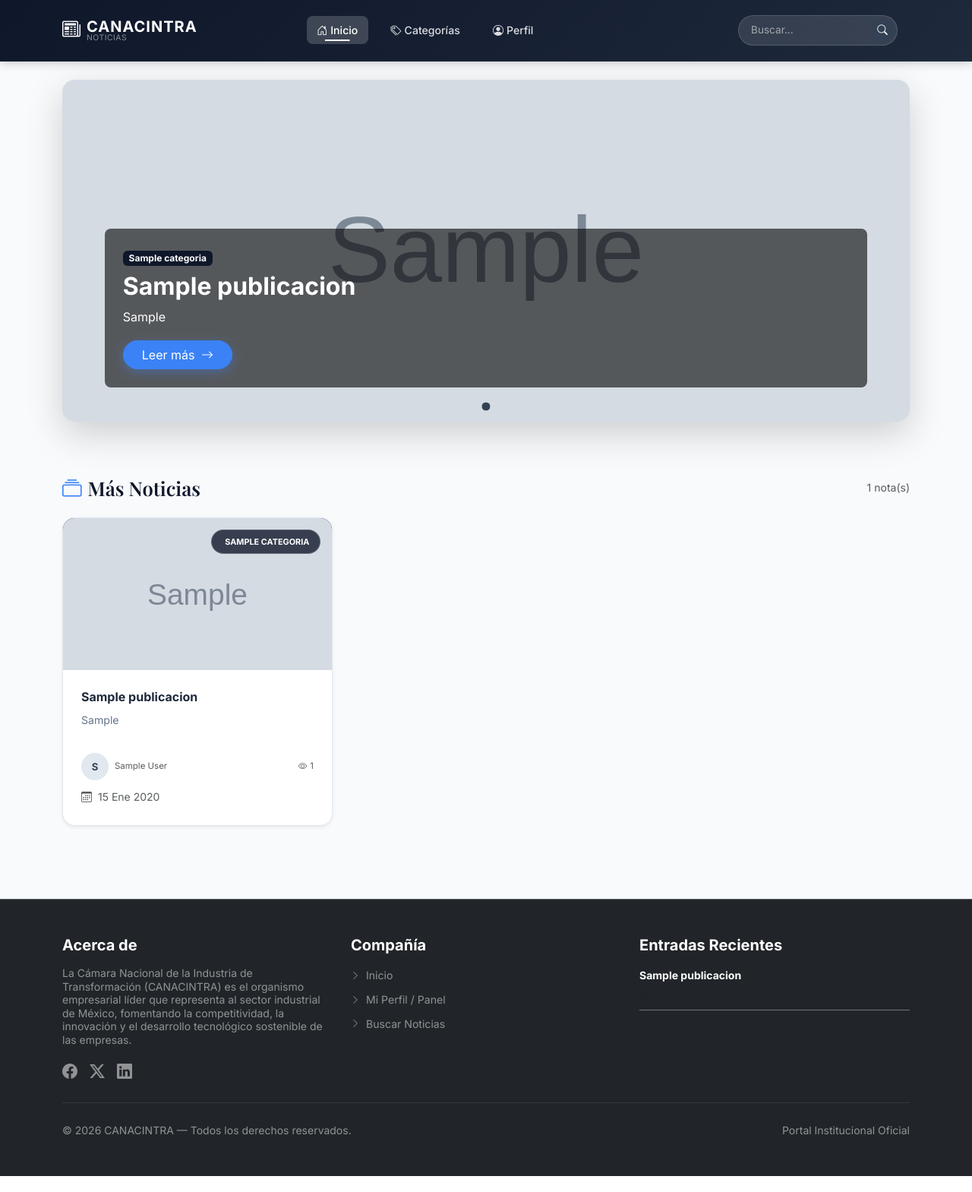
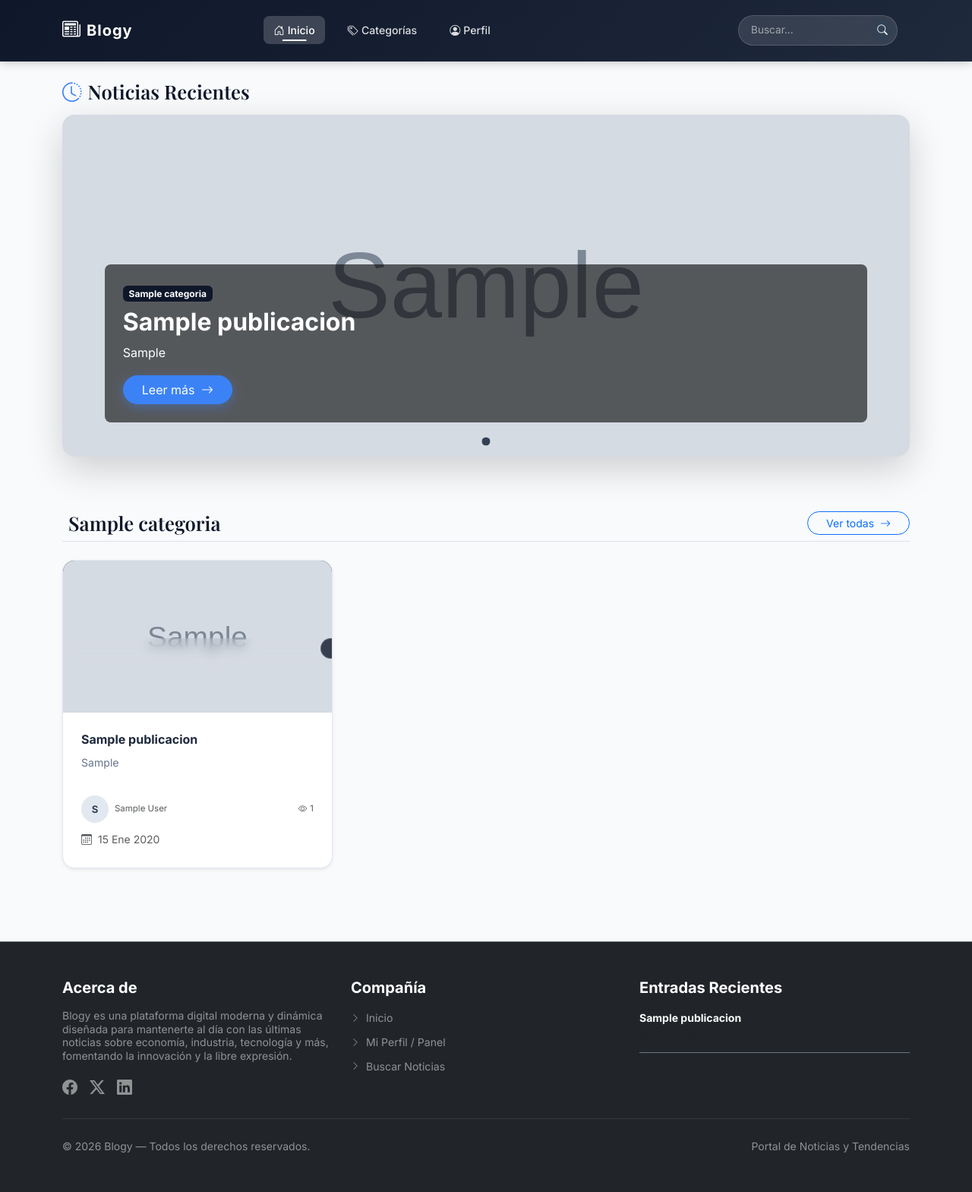
Before and after one commit to Juanito-Diaz/Canacintra, a Django app: page / in a window 1280 px wide. Shown: the whole page at 76% size. Before the commit the page ends 1548 px from the top, so only its background shows below. Run offline with Django 5.2, Linux system fonts and the light colour scheme; tables that the repository leaves empty hold one stand-in row (values such as "Sample post"); grey boxes marked "Sample" are stand-in pictures.

Commit message:
Agregue nuevas cosas, pero aun falta por ponerle algunas cosas.

```diff
--- a/core/views.py
+++ b/core/views.py
@@ -36,24 +36,25 @@ def _publicaciones_activas():
 # ─────────────────────────────────────────────
 def index(request):
     """
-    Página principal: muestra las últimas noticias publicadas con paginación.
-    Incluye las 5 noticias más actuales para el carrusel superior.
+    Página principal: muestra las noticias agrupadas por categorías,
+    e incluye las 5 noticias más recientes en la sección de 'Noticias Recientes'.
     """
     qs = _publicaciones_activas()
-    recientes = qs[:5]  # Para el carrusel solicitado en hazlo.md
-
-    # El listado de abajo puede empezar después de las destacadas o incluir todas
-    paginator = Paginator(qs, 9)
-    pagina = request.GET.get('pagina', 1)
-    noticias_paginadas = paginator.get_page(pagina)
+    recientes = qs[:5]  # Para el carrusel de noticias recientes
 
     categorias = Categoria.objects.all().order_by('nombre')
+    # Pre-cargar las 3 últimas publicaciones publicadas de cada categoría
+    for cat in categorias:
+        cat.ultimas_publicaciones = (
+            cat.publicaciones.filter(estatus__nombre=Estatus.PUBLICADA)
+            .select_related('autor')
+            .order_by('-fecha_publicacion', '-fecha_creacion')[:3]
+        )
 
     context = {
         'recientes': recientes,
-        'noticias': noticias_paginadas,
         'categorias': categorias,
-        'titulo_pagina': 'Noticias CANACINTRA',
+        'titulo_pagina': 'Blogy | Tu Portal de Noticias',
     }
     return render(request, 'core/index.html', context)
 
@@ -306,6 +307,8 @@ def admin_noticia_crear(request):
         resumen = request.POST.get('resumen', '').strip()
         categoria_id = request.POST.get('categoria', '')
         estatus_id = request.POST.get('estatus', '')
+        imagen_modo = request.POST.get('imagen_modo', 'archivo')  # 'archivo' o 'url'
+        imagen_url_valor = request.POST.get('imagen_url', '').strip()
 
         if not titulo or not contenido or not categoria_id or not estatus_id:
             messages.error(request, 'Por favor completa todos los campos requeridos.')
@@ -322,8 +325,12 @@ def admin_noticia_crear(request):
                 autor=request.user
             )
 
-            if 'imagen_destacada' in request.FILES:
+            if imagen_modo == 'archivo' and 'imagen_destacada' in request.FILES:
                 noticia.imagen_destacada = request.FILES['imagen_destacada']
+                noticia.imagen_url = None
+            elif imagen_modo == 'url' and imagen_url_valor:
+                noticia.imagen_url = imagen_url_valor
+                noticia.imagen_destacada = None
 
             noticia.save()
             messages.success(request, 'Publicación creada con éxito.')
@@ -351,6 +358,8 @@ def admin_noticia_editar(request, pk):
         resumen = request.POST.get('resumen', '').strip()
         categoria_id = request.POST.get('categoria', '')
         estatus_id = request.POST.get('estatus', '')
+        imagen_modo = request.POST.get('imagen_modo', 'archivo')  # 'archivo' o 'url'
+        imagen_url_valor = request.POST.get('imagen_url', '').strip()
 
         if not titulo or not contenido or not categoria_id or not estatus_id:
             messages.error(request, 'Por favor completa todos los campos requeridos.')
@@ -364,8 +373,12 @@ def admin_noticia_editar(request, pk):
             noticia.categoria = categoria
             noticia.estatus = estatus
 
-            if 'imagen_destacada' in request.FILES:
+            if imagen_modo == 'archivo' and 'imagen_destacada' in request.FILES:
                 noticia.imagen_destacada = request.FILES['imagen_destacada']
+                noticia.imagen_url = None
+            elif imagen_modo == 'url' and imagen_url_valor:
+                noticia.imagen_url = imagen_url_valor
+                noticia.imagen_destacada = None
 
             noticia.save()
             messages.success(request, 'Publicación actualizada con éxito.')
--- a/static/core/css/main.css
+++ b/static/core/css/main.css
@@ -449,13 +449,15 @@ img { max-width: 100%; }
 .news-card {
   background: var(--color-surface);
   border: 1px solid var(--color-border);
-  transition: transform .4s cubic-bezier(0.175, 0.885, 0.32, 1.275), box-shadow .4s ease;
+  transition: transform .4s cubic-bezier(0.175, 0.885, 0.32, 1.275), box-shadow .4s ease, border-color 0.3s ease;
   border-radius: var(--radius-lg);
+  position: relative;
+  cursor: pointer;
 }
 .news-card:hover {
   transform: translateY(-8px) scale(1.01);
   box-shadow: var(--shadow-hover) !important;
-  border-color: var(--color-accent);
+  border-color: var(--color-accent) !important;
 }
 
 .news-card-img-wrapper {
--- a/static/core/js/main.js
+++ b/static/core/js/main.js
@@ -224,6 +224,7 @@
     })
     .then(html => {
       cuerpo.innerHTML = html;
+      initQuillEditor();
       if (pushState) {
         window.history.pushState({ url: url }, '', url);
       }
@@ -269,6 +270,7 @@
     .then(html => {
       if (html) {
         cuerpo.innerHTML = html;
+        initQuillEditor();
       }
     })
     .catch(err => {
@@ -294,4 +296,68 @@
     });
   }
 
+  // ── Inicializador de Quill.js ─────────────────────────────
+  function initQuillEditor() {
+    const textarea = document.getElementById('contenido');
+    const editorDiv = document.getElementById('contenido-editor');
+    if (!textarea || !editorDiv) return;
+
+    if (editorDiv.classList.contains('quill-initialized')) return;
+    editorDiv.classList.add('quill-initialized');
+
+    // Cargar estilos CSS de Quill
+    if (!document.getElementById('quill-css')) {
+      const link = document.createElement('link');
+      link.id = 'quill-css';
+      link.rel = 'stylesheet';
+      link.href = 'https://cdn.jsdelivr.net/npm/quill@2.0.2/dist/quill.snow.css';
+      document.head.appendChild(link);
+    }
+
+    // Cargar librería JS de Quill e inicializar
+    if (window.Quill) {
+      createQuillInstance(textarea, editorDiv);
+    } else {
+      const script = document.createElement('script');
+      script.src = 'https://cdn.jsdelivr.net/npm/quill@2.0.2/dist/quill.js';
+      script.onload = () => createQuillInstance(textarea, editorDiv);
+      document.head.appendChild(script);
+    }
+  }
+
+  function createQuillInstance(textarea, editorDiv) {
+    const toolbarOptions = [
+      [{ 'font': [] }],
+      [{ 'size': ['small', false, 'large', 'huge'] }],
+      ['bold', 'italic', 'underline', 'strike'],
+      [{ 'color': [] }, { 'background': [] }],
+      [{ 'script': 'sub'}, { 'script': 'super' }],
+      [{ 'list': 'ordered'}, { 'list': 'bullet' }],
+      [{ 'indent': '-1'}, { 'indent': '+1' }],
+      [{ 'align': [] }],
+      ['clean']
+    ];
+
+    textarea.style.display = 'none';
+
+    const quill = new Quill(editorDiv, {
+      modules: {
+        toolbar: toolbarOptions
+      },
+      theme: 'snow'
+    });
+
+    if (textarea.value) {
+      quill.root.innerHTML = textarea.value;
+    }
+
+    quill.on('text-change', function() {
+      textarea.value = quill.root.innerHTML === '<p><br></p>' ? '' : quill.root.innerHTML;
+      textarea.dispatchEvent(new Event('change'));
+    });
+  }
+
+  // Inicializar en carga inicial
+  initQuillEditor();
+
 })();
--- a/templates/base.html
+++ b/templates/base.html
@@ -4,8 +4,8 @@
 <head>
   <meta charset="UTF-8" />
   <meta name="viewport" content="width=device-width, initial-scale=1.0" />
-  <meta name="description" content="{% block meta_description %}Portal oficial de noticias de CANACINTRA — Cámara Nacional de la Industria de Transformación.{% endblock %}" />
-  <title>{% block title %}{{ titulo_pagina|default:"CANACINTRA Noticias" }}{% endblock %} | CANACINTRA</title>
+  <meta name="description" content="{% block meta_description %}Portal de noticias Blogy — Tu fuente de información y tendencias.{% endblock %}" />
+  <title>{% block title %}{{ titulo_pagina|default:"Blogy Noticias" }}{% endblock %} | Blogy</title>
 
   <!-- Bootstrap 5 CSS -->
   <link href="https://cdn.jsdelivr.net/npm/bootstrap@5.3.3/dist/css/bootstrap.min.css" rel="stylesheet" />
--- a/templates/core/admin_noticias_form.html
+++ b/templates/core/admin_noticias_form.html
@@ -64,8 +64,8 @@
         <!-- Content -->
         <div class="col-md-12">
           <label for="contenido" class="form-label small fw-bold text-muted">Contenido de la Noticia *</label>
-          <textarea class="form-control bg-white shadow-sm" id="contenido" name="contenido" rows="10"
-                    placeholder="Escribe el cuerpo completo de la noticia aquí..." required>{{ noticia.contenido|default:'' }}</textarea>
+          <div id="contenido-editor"></div>
+          <textarea id="contenido" name="contenido" style="display:none;" required>{{ noticia.contenido|default:'' }}</textarea>
         </div>
 
         <!-- Featured Image -->
--- a/templates/core/dashboard_base.html
+++ b/templates/core/dashboard_base.html
@@ -1,6 +1,6 @@
 {% extends "base.html" %}
 
-{% block title %}Dashboard | CANACINTRA{% endblock %}
+{% block title %}Dashboard | Blogy{% endblock %}
 
 {% block content %}
 <div class="container-fluid py-4 min-vh-100">
--- a/templates/core/index.html
+++ b/templates/core/index.html
@@ -1,20 +1,22 @@
 {% extends "base.html" %}
 {% load static %}
 
-{% block title %}Noticias CANACINTRA{% endblock %}
-{% block meta_description %}Últimas noticias de la Cámara Nacional de la Industria de Transformación — CANACINTRA.{% endblock %}
+{% block title %}Blogy | Tu Portal de Noticias{% endblock %}
+{% block meta_description %}Últimas noticias y artículos destacados agrupados por categorías en Blogy.{% endblock %}
 
 {% block content %}
 
-<!-- ════════════════════════════════════
-     HERO: Noticias Destacadas (top 3)
-════════════════════════════════════ -->
 <!-- ════════════════════════════════════
      HERO: Carrusel de Noticias Recientes (top 5)
 ════════════════════════════════════ -->
 {% if recientes %}
 <section class="hero-carousel-section py-4">
   <div class="container">
+    <div class="d-flex align-items-center justify-content-between mb-3">
+      <h2 class="section-title mb-0">
+        <i class="bi bi-clock-history me-2 text-primary"></i>Noticias Recientes
+      </h2>
+    </div>
     <div id="newsCarousel" class="carousel slide shadow-lg rounded-4 overflow-hidden" data-bs-ride="carousel">
       <div class="carousel-indicators">
         {% for noticia in recientes %}
@@ -61,22 +63,30 @@
 {% endif %}
 
 <!-- ════════════════════════════════════
-     GRID: Más Noticias
+     GRID: Noticias Agrupadas por Categoría
 ════════════════════════════════════ -->
-<section class="noticias-section py-5">
+{% for cat in categorias %}
+  {% if cat.ultimas_publicaciones %}
+  <section class="categoria-section py-5 {% if forloop.counter|divisibleby:2 %}bg-light{% endif %}">
     <div class="container">
-    <div class="d-flex align-items-center justify-content-between mb-4">
+      <div class="d-flex align-items-center justify-content-between mb-4 pb-2 border-bottom">
         <h2 class="section-title mb-0">
-        <i class="bi bi-collection me-2 text-primary"></i>Más Noticias
+          {% if cat.icono_css %}
+            <i class="bi {{ cat.icono_css }} me-2 text-primary"></i>
+          {% else %}
+            <i class="bi bi-collection me-2 text-primary"></i>
+          {% endif %}
+          {{ cat.nombre }}
         </h2>
-      <small class="text-muted">{{ noticias.paginator.count }} nota(s)</small>
+        <a href="{{ cat.get_absolute_url }}" class="btn btn-outline-primary rounded-pill px-4 btn-sm">
+          Ver todas <i class="bi bi-arrow-right ms-1"></i>
+        </a>
       </div>
 
-    {% if noticias %}
       <div class="row g-4">
-      {% for noticia in noticias %}
+        {% for noticia in cat.ultimas_publicaciones %}
         <div class="col-sm-6 col-lg-4">
-        <article class="news-card h-100 rounded-4 overflow-hidden shadow-sm d-flex flex-column">
+          <article class="news-card h-100 rounded-4 overflow-hidden shadow-sm d-flex flex-column position-relative">
             <!-- Imagen -->
             <div class="news-card-img-wrapper">
               {% if noticia.imagen_destacada %}
@@ -88,7 +98,7 @@
                 <i class="bi bi-newspaper fs-1 text-white-50"></i>
               </div>
               {% endif %}
-            <a href="{{ noticia.categoria.get_absolute_url }}" class="news-cat-badge">
+              <a href="{{ noticia.categoria.get_absolute_url }}" class="news-cat-badge position-relative z-3">
                 {% if noticia.categoria.icono_css %}
                   <i class="bi {{ noticia.categoria.icono_css }} me-1"></i>
                 {% endif %}
@@ -98,14 +108,14 @@
             <!-- Contenido -->
             <div class="news-card-body flex-grow-1 d-flex flex-column p-4">
               <h3 class="news-card-title">
-              <a href="{{ noticia.get_absolute_url }}" class="text-decoration-none">
+                <a href="{{ noticia.get_absolute_url }}" class="text-decoration-none stretched-link">
                   {{ noticia.titulo|truncatewords:12 }}
                 </a>
               </h3>
               <p class="news-card-excerpt flex-grow-1">
-              {{ noticia.resumen|default:noticia.contenido|truncatewords:22 }}
+                {{ noticia.resumen|default:noticia.contenido|striptags|truncatewords:22 }}
               </p>
-            <div class="news-card-meta d-flex align-items-center justify-content-between mt-3">
+              <div class="news-card-meta d-flex align-items-center justify-content-between mt-3 position-relative z-3">
                 <div class="d-flex align-items-center gap-2">
                   <div class="author-avatar">
                     {{ noticia.autor.first_name|first|default:"R" }}
@@ -118,7 +128,7 @@
                   <i class="bi bi-eye me-1"></i>{{ noticia.vistas }}
                 </small>
               </div>
-            <div class="mt-2">
+              <div class="mt-2 position-relative z-3">
                 <small class="text-muted">
                   <i class="bi bi-calendar3 me-1"></i>
                   {% if noticia.fecha_publicacion %}
@@ -133,42 +143,15 @@
         </div>
         {% endfor %}
       </div>
-
-    <!-- Paginación -->
-    {% if noticias.has_other_pages %}
-    <nav class="d-flex justify-content-center mt-5" aria-label="Paginación de noticias">
-      <ul class="pagination pagination-custom">
-        {% if noticias.has_previous %}
-        <li class="page-item">
-          <a class="page-link" href="?pagina={{ noticias.previous_page_number }}">
-            <i class="bi bi-chevron-left"></i>
-          </a>
-        </li>
+    </div>
+  </section>
   {% endif %}
-        {% for num in noticias.paginator.page_range %}
-        <li class="page-item {% if noticias.number == num %}active{% endif %}">
-          <a class="page-link" href="?pagina={{ num }}">{{ num }}</a>
-        </li>
-        {% endfor %}
-        {% if noticias.has_next %}
-        <li class="page-item">
-          <a class="page-link" href="?pagina={{ noticias.next_page_number }}">
-            <i class="bi bi-chevron-right"></i>
-          </a>
-        </li>
-        {% endif %}
-      </ul>
-    </nav>
-    {% endif %}
-
-    {% else %}
-    <div class="text-center py-5">
+{% empty %}
+  <div class="container py-5 text-center">
     <i class="bi bi-newspaper fs-1 text-muted mb-3 d-block"></i>
     <h4 class="text-muted">No hay noticias publicadas aún.</h4>
-      <p class="text-muted">Las noticias publicadas aparecerán aquí.</p>
+    <p class="text-muted">Las noticias publicadas aparecerán aquí organizadas por categorías.</p>
   </div>
-    {% endif %}
-  </div>
-</section>
+{% endfor %}
 
 {% endblock %}
--- a/templates/core/login.html
+++ b/templates/core/login.html
@@ -10,7 +10,7 @@
           <div class="brand-icon mx-auto mb-3" style="width: 60px; height: 60px; font-size: 2rem;">
             <i class="bi bi-person-lock"></i>
           </div>
-          <h2 class="h4 fw-bold mb-0">Portal CANACINTRA</h2>
+          <h2 class="h4 fw-bold mb-0">Portal Blogy</h2>
           <p class="small text-white-50 mb-0">Ingresa a tu cuenta de noticias</p>
         </div>
         <div class="card-body p-4 p-lg-5">
--- a/templates/core/partials/footer.html
+++ b/templates/core/partials/footer.html
@@ -9,7 +9,7 @@
       <div class="col-lg-4 col-md-12">
         <h5 class="text-white mb-3 fw-bold">Acerca de</h5>
         <p class="small lh-sm">
-          La Cámara Nacional de la Industria de Transformación (CANACINTRA) es el organismo empresarial líder que representa al sector industrial de México, fomentando la competitividad, la innovación y el desarrollo tecnológico sostenible de las empresas.
+          Blogy es una plataforma digital moderna y dinámica diseñada para mantenerte al día con las últimas noticias sobre economía, industria, tecnología y más, fomentando la innovación y la libre expresión.
         </p>
         <div class="d-flex gap-3 mt-3">
           <a href="#" class="text-white-50 hover-text-white" aria-label="Facebook"><i class="bi bi-facebook fs-5"></i></a>
@@ -63,8 +63,8 @@
     <hr class="border-secondary my-4" />
 
     <div class="d-flex flex-column flex-md-row justify-content-between align-items-center small">
-      <p class="mb-0">&copy; {% now "Y" %} CANACINTRA — Todos los derechos reservados.</p>
-      <p class="mb-0">Portal Institucional Oficial</p>
+      <p class="mb-0">&copy; {% now "Y" %} Blogy — Todos los derechos reservados.</p>
+      <p class="mb-0">Portal de Noticias y Tendencias</p>
     </div>
   </div>
 </footer>
--- a/templates/core/partials/navbar.html
+++ b/templates/core/partials/navbar.html
@@ -9,8 +9,7 @@
       <div class="d-flex align-items-center gap-2">
         <i class="bi bi-newspaper fs-4 text-white"></i>
         <div class="lh-1">
-          <span class="brand-name fw-bold" style="letter-spacing: 1px; font-size: 1.25rem;">CANACINTRA</span>
-          <small class="brand-sub d-block text-white-50" style="font-size: 0.65rem; text-transform: uppercase;">Noticias</small>
+          <span class="brand-name fw-bold" style="letter-spacing: 1px; font-size: 1.25rem;">Blogy</span>
         </div>
       </div>
     </a>
--- a/templates/core/registro.html
+++ b/templates/core/registro.html
@@ -11,7 +11,7 @@
             <i class="bi bi-person-plus"></i>
           </div>
           <h2 class="h4 fw-bold mb-0">Crear Cuenta</h2>
-          <p class="small text-white-50 mb-0">Únete a la comunidad CANACINTRA</p>
+          <p class="small text-white-50 mb-0">Únete a la comunidad Blogy</p>
         </div>
         <div class="card-body p-4 p-lg-5">
           <form method="post" class="needs-validation" novalidate>
```
Also changed, not shown: other parts of static/core/css/main.css (+31 -2 lines), core/admin.py (+8 -2 lines), core/models.py (+17 -1 lines), static/core/js/admin_quill.js (added, +64 -0 lines), templates/core/buscar.html (+6 -6 lines), templates/core/categoria.html (+9 -9 lines), templates/core/publicacion_detalle.html (+4 -4 lines), core/migrations/0007_publicacion_imagen_url_and_more.py (added), 1 other file. Lines whose indentation alone changed are shown as unchanged.
